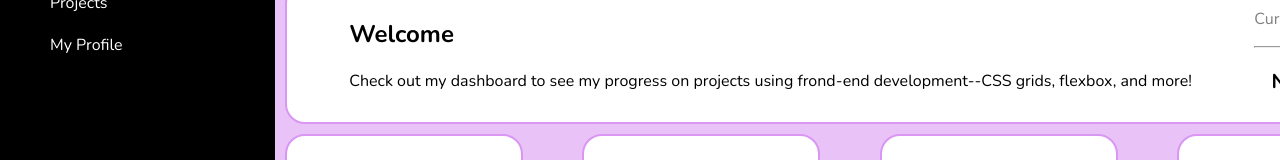
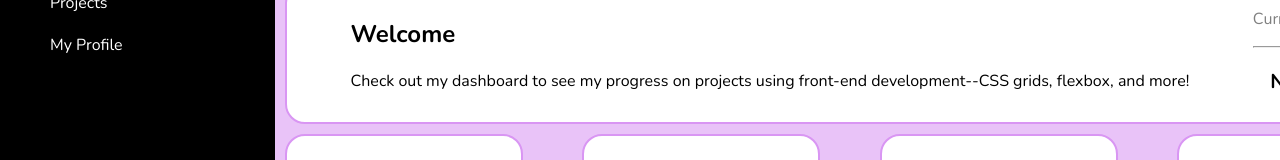
Before and after one commit to lulu-abdun/dashboard, a plain HTML site: page index.html in a window 1280 px wide. Shown: the part 174-334 px from the top of the page. Drawn offline with nearby package versions, Linux system fonts and the light colour scheme.

Commit message:
Fixed typo

```diff
--- a/index.html
+++ b/index.html
@@ -35,7 +35,7 @@
         <section class="welcome">
             <div >
                     <h2>Welcome</h2>
-                    <p>Check out my dashboard to see my progress on projects using frond-end development--CSS grids, flexbox, and more!</p>
+                    <p>Check out my dashboard to see my progress on projects using front-end development--CSS grids, flexbox, and more!</p>
             </div>
             <div class="level">
                 <p>Current Level</p>
```
